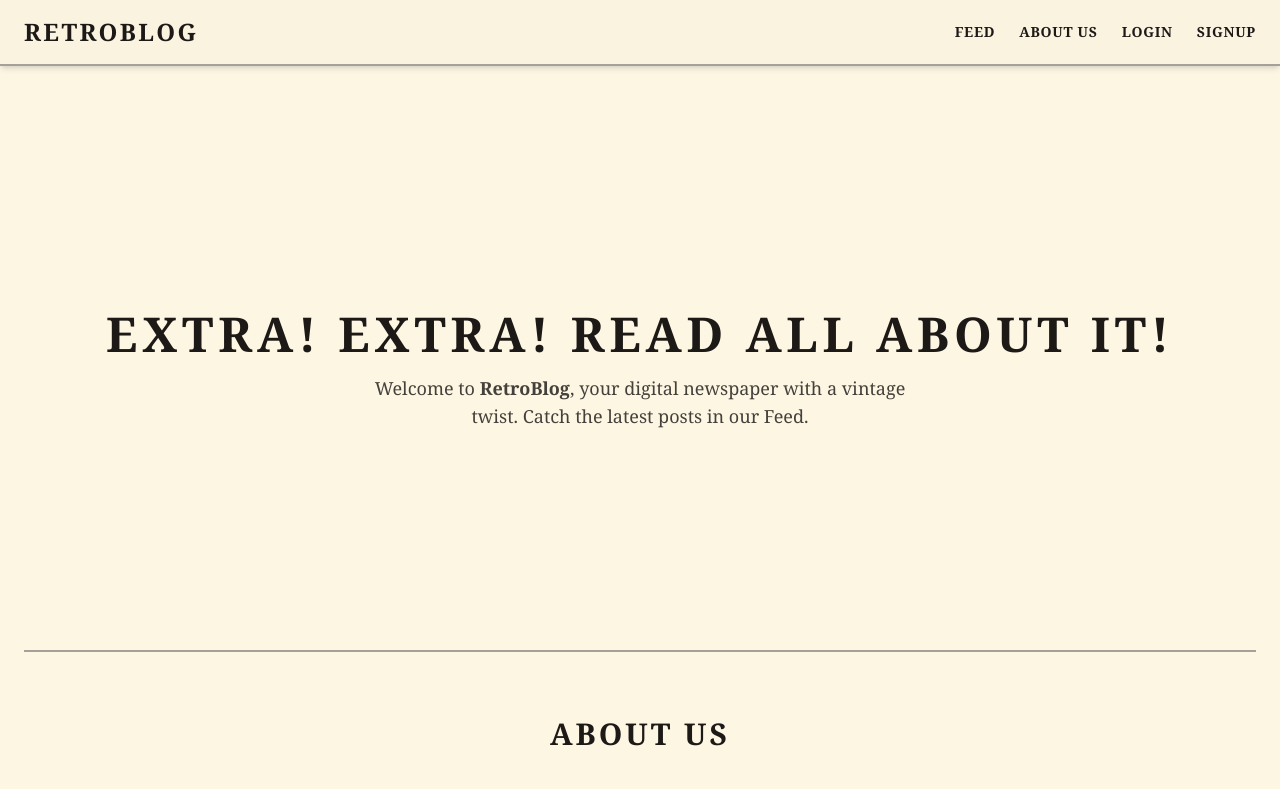
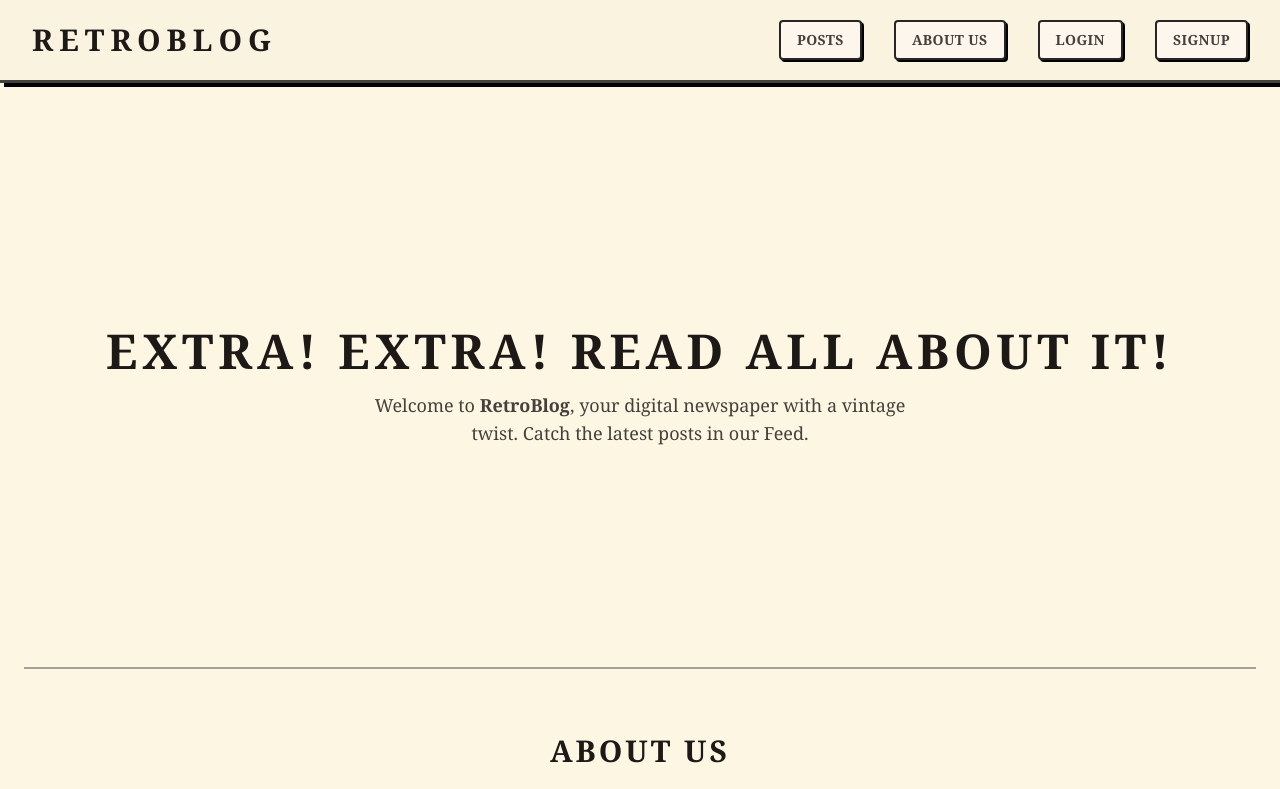
Before and after one commit to Wreck7/Wblog_fe, a React (Vite) app: page / in a window 1280 px wide. Shown: the top 789 px of the page. Built offline with nearby package versions, Linux system fonts and the light colour scheme; no server answers.

Commit message:
navbar design setted up

```diff
--- a/src/components/Navbar.jsx
+++ b/src/components/Navbar.jsx
@@ -1,99 +1,63 @@
-// import { Link } from "react-router-dom";
-// import useAuthStore from "../store/authStore";
-
-// export default function Navbar() {
-//   const user = useAuthStore((s) => s.user);
-
-//   return (
-//     // <nav className="flex items-center justify-between px-6 py-4 bg-gray-800 text-green-400 border-b border-green-500">
-//     //   <Link to="/" className="text-xl font-bold">
-//     //     RetroBlog
-//     //   </Link>
-//     //   <div className="space-x-4">
-//     //     <Link to="/posts">Feed</Link>
-//     //     <Link to="/about">About</Link>
-//     //     {user ? (
-//     //       <Link to="/profile">Profile</Link>
-//     //     ) : (
-//     //       <>
-//     //         <Link to="/login">Login</Link>
-//     //         <Link to="/signup">Signup</Link>
-//     //       </>
-//     //     )}
-//     //   </div>
-//     // </nav>
-//     <div className="min-h-screen bg-[#FDF6E3] text-stone-900 font-serif">
-//       {/* Navbar */}
-//       <nav className="flex justify-between items-center px-6 py-4 border-b-2 border-stone-400 bg-[#FAF3E0] shadow-md">
-//         <h1 className="text-2xl font-bold uppercase tracking-widest">
-//           RetroBlog
-//         </h1>
-//         <div className="space-x-6 text-sm font-semibold uppercase tracking-wider">
-//           <Link to="#feed" className="hover:underline">
-//             Feed
-//           </Link>
-//           <Link to="#about" className="hover:underline">
-//             About Us
-//           </Link>
-//           {!user ? (
-//             <>
-//               <Link to="/login" className="hover:underline">
-//                 Login
-//               </Link>
-//               <Link to="/signup" className="hover:underline">
-//                 Signup
-//               </Link>
-//             </>
-//           ) : (
-//             <>
-//               <Link to="/profile" className="hover:underline">
-//                 Profile
-//               </Link>
-//             </>
-//           )}
-//         </div>
-//       </nav>
-//     </div>
-//   );
-// }
-
 
 // src/components/Navbar.jsx
 import { Link } from "react-router-dom";
+import { motion } from "framer-motion";
 import useAuthStore from "../store/authStore";
 
 export default function Navbar() {
   const user = useAuthStore((s) => s.user);
 
   return (
-    <nav className="flex justify-between items-center px-6 py-4 border-b-2 border-stone-400 bg-[#FAF3E0] shadow-md">
-      <h1 className="text-2xl font-bold uppercase tracking-widest">
-        <Link to="/" className="hover:underline">
+    <motion.nav
+      initial={{ y: -100, opacity: 0 }}
+      animate={{ y: 0, opacity: 1 }}
+      transition={{ type: "spring", stiffness: 80 }}
+      className="flex justify-between items-center px-8 py-5 border-b-[3px] border-stone-700 bg-[#FAF3E0] shadow-[4px_4px_0px_#000000] font-serif"
+    >
+      {/* Logo */}
+      <motion.h1
+        whileHover={{ rotate: -2, scale: 1.05 }}
+        className="text-3xl font-extrabold uppercase tracking-[0.2em] text-stone-900"
+      >
+        <Link to="/" className="relative group">
           RetroBlog
+          <span className="absolute left-0 bottom-0 w-full h-[2px] bg-stone-900 scale-x-0 group-hover:scale-x-100 transition-transform origin-left"></span>
         </Link>
-      </h1>
-      <div className="space-x-6 text-sm font-semibold uppercase tracking-wider">
-        <Link to="/posts" className="hover:underline">
-          Feed
-        </Link>
-        <Link to="/#about" className="hover:underline">
-          About Us
-        </Link>
-        {!user ? (
-          <>
-            <Link to="/login" className="hover:underline">
-              Login
-            </Link>
-            <Link to="/signup" className="hover:underline">
-              Signup
-            </Link>
-          </>
-        ) : (
-          <Link to="/profile" className="hover:underline">
-            Profile
-          </Link>
-        )}
+      </motion.h1>
+
+      {/* Links */}
+      <div className="flex gap-8 text-sm font-bold uppercase tracking-widest">
+        {[
+          { to: "/posts", label: "Posts" },
+          { to: "/#about", label: "About Us" },
+          ...(!user
+            ? [
+                { to: "/login", label: "Login" },
+                { to: "/signup", label: "Signup" },
+              ]
+            : [{ to: "/profile", label: "Profile" }]),
+        ].map((item, idx) => (
+          <motion.div
+            key={idx}
+            whileHover={{
+              scale: 1.1,
+              rotate: idx % 2 === 0 ? -1 : 1,
+            }}
+            transition={{ type: "spring", stiffness: 300 }}
+          >
+            <button className="px-4 py-2 border-2 border-stone-800 bg-[#FDF6EC] hover:bg-[#FFE9B0] text-stone-700 font-bold uppercase tracking-wide rounded-sm shadow-[2px_2px_0px_#000000] transition-all duration-200 active:translate-y-[2px] active:shadow-none">
+  <Link
+    to={item.to}
+    className="relative group"
+  >
+    {item.label}
+    <span className="absolute left-0 bottom-0 w-full h-[2px] bg-stone-900 scale-x-0 group-hover:scale-x-100 transition-transform origin-left"></span>
+  </Link>
+</button>
+
+          </motion.div>
+        ))}
       </div>
-    </nav>
+    </motion.nav>
   );
 }
```
